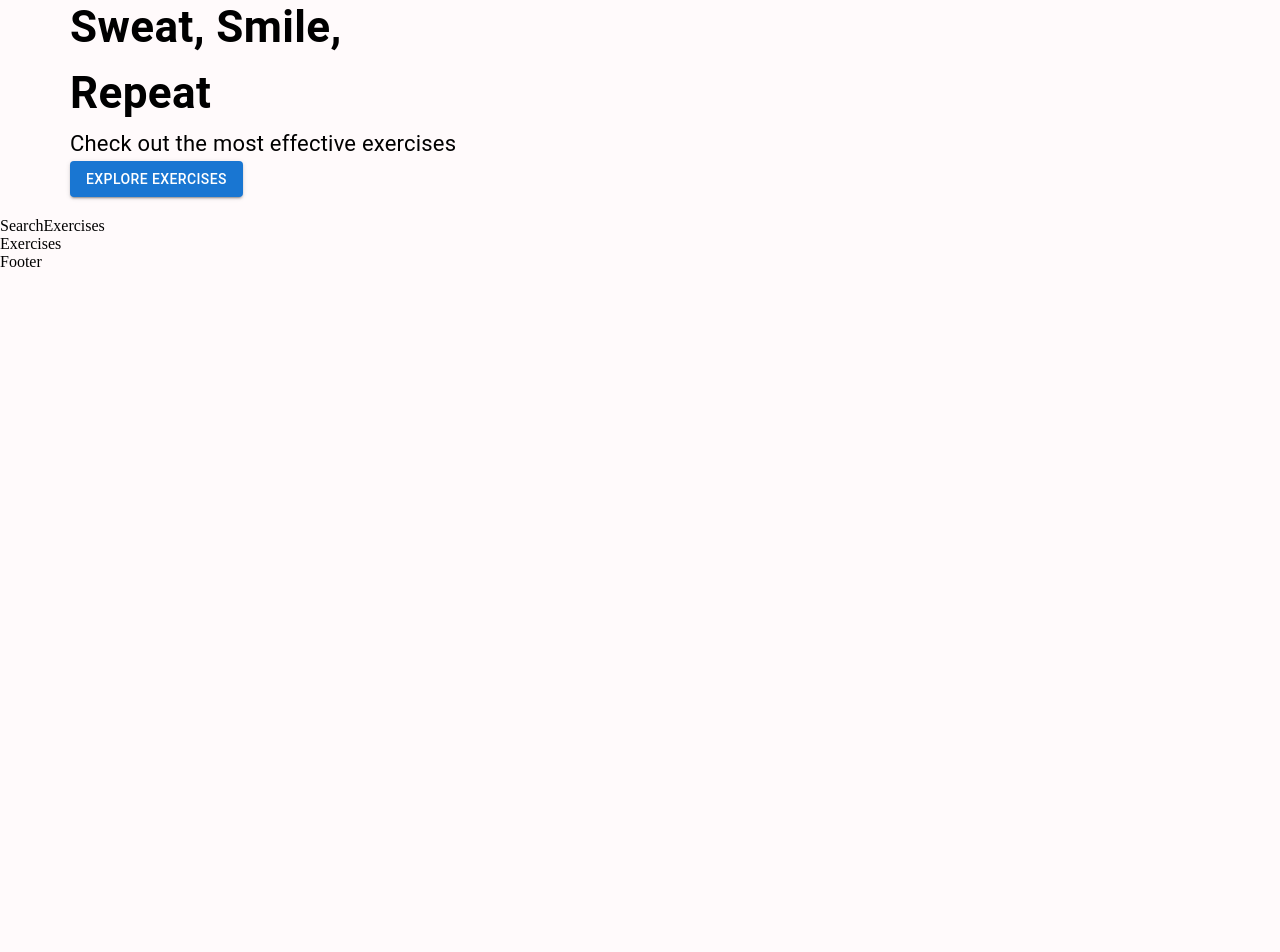
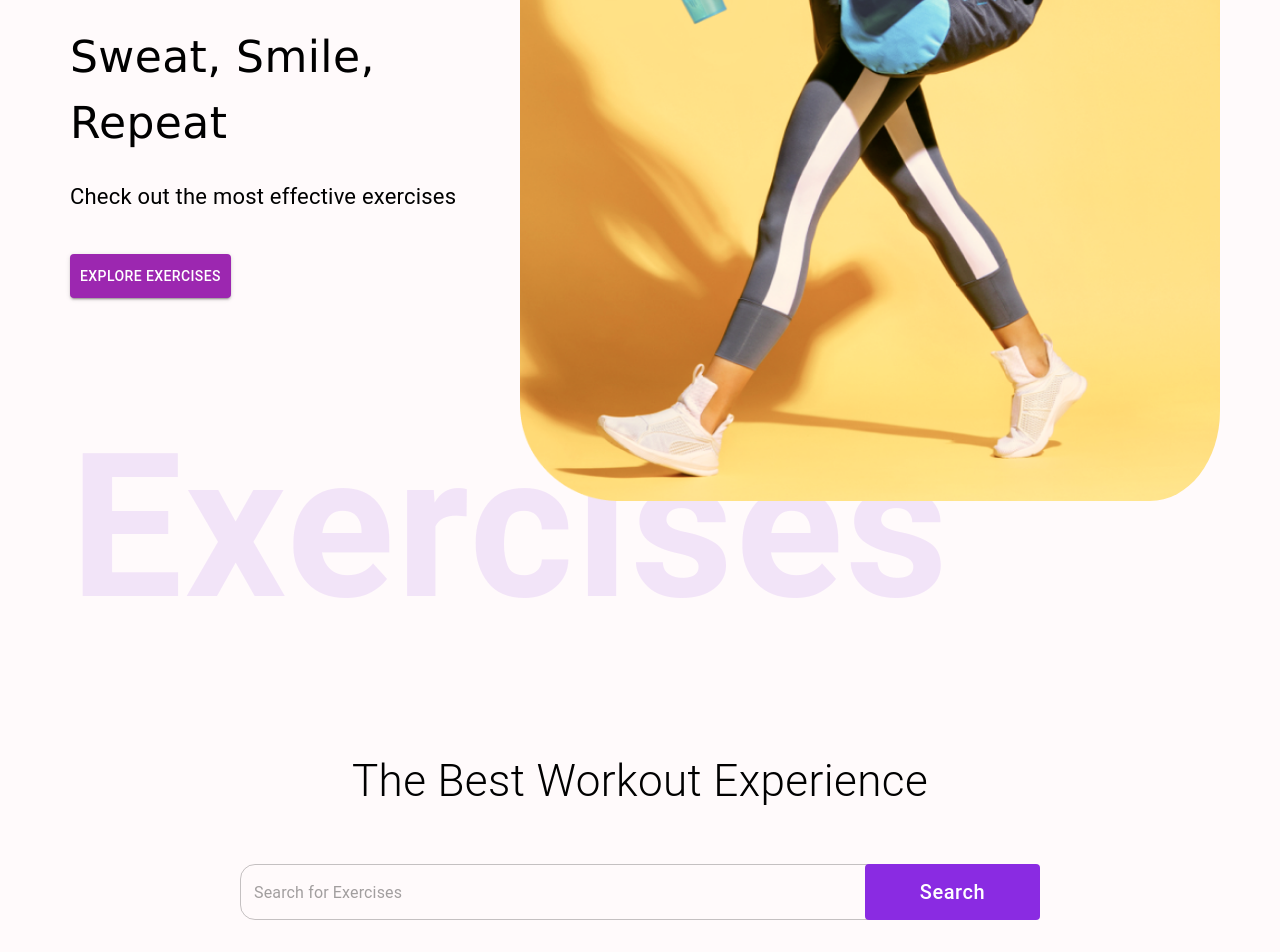
Before and after one commit to Jamesserra/react-exercise-app, a React (Create React App) app: page / in a window 1280 px wide. Shown: the part 360-1312 px from the top of the page. Before the commit the page ends 800 px from the top, so only its background shows below. Built offline with nearby package versions, Linux system fonts and the light colour scheme; no server answers.

Commit message:
api/search

```diff
--- a/src/App.css
+++ b/src/App.css
@@ -1,5 +1,5 @@
 body {
-  font-family: 'Josefin Sans';
+  font-family: 'Verdana';
   background-color: #FFFAFB;
 }
 
@@ -55,12 +55,12 @@ body {
 
 .hero-banner-img {
   position: absolute;
-  right: 40px;
+  right: 60px;
   top: 0px;
   width: 700px;
   height: 900px;
-  margin-top: -330px;
-
+  margin-top: -335px;
+  border-radius: 10%;
 }
 
 .exercise-card {
@@ -92,9 +92,13 @@ body {
   transform: scale(1.1, 1.1);
 }
 
+.input-field > div {
+  border-radius: 15px;
+}
+
 .search-btn:hover {
-  color: #FF2625 !important;
-  border: 1px solid #FF2625 !important;
+  color: #8a2be2 !important;
+  border: 1px solid #8a2be2 !important;
 }
 
 .exercise-video {
--- a/src/components/HeroBanner.js
+++ b/src/components/HeroBanner.js
@@ -1,5 +1,6 @@
 import React from "react";
 import { Box, Stack, Typography, Button } from "@mui/material";
+import HeroBannerImage from "../assets/images/banner.png";
 
 const HeroBanner = () => {
   return (
@@ -11,19 +12,42 @@ const HeroBanner = () => {
       position="relative"
       p="20px"
     >
-      <Typography color="#4169e1" fontWeight="600" fontSize="25px">
+      <Typography color="#8a2be2" fontWeight="600" fontSize="25px">
         Fitness Club
       </Typography>
       <Typography
-        fontWeight="700"
+        fontWeight="500"
+        fontFamily="Verdana"
         sx={{ fontSize: { lg: "44px", xs: "40px" } }}
+        mb="23px"
+        mt="30px"
       >
         Sweat, Smile, <br /> Repeat
       </Typography>
-      <Typography fontSize="22px" lineHeight="35px">
+      <Typography fontSize="22px" lineHeight="35px" mb={5}>
         Check out the most effective exercises
       </Typography>
-      <Button variant="contained">Explore Exercises</Button>
+      <Button
+        color="secondary"
+        variant="contained"
+        href="#exercises"
+        sx={{ backgroundColor: "8a2be2", padding: "10px" }}
+      >
+        Explore Exercises
+      </Button>
+      <Typography
+        fontWeight={600}
+        color="#8a2be2"
+        sx={{
+          opacity: 0.1,
+          display: { lg: "block", xs: "none" },
+        }}
+        fontSize="200px"
+        mt={10}
+      >
+        Exercises
+      </Typography>
+      <img src={HeroBannerImage} alt="banner" className="hero-banner-img" />
     </Box>
   );
 };
--- a/src/components/NavBar.js
+++ b/src/components/NavBar.js
@@ -26,13 +26,13 @@ const NavBar = () => {
           }}
         />
       </Link>
-      <Stack direction="row" gap="40px" fontSize="24px" alightItems="flex-end">
+      <Stack direction="row" gap="40px" fontSize="24px" alignItems="flex-end">
         <Link
           to="/"
           style={{
             textDecoration: "none",
             color: "#3A1212",
-            borderBottom: "3px solid #4169e1",
+            borderBottom: "3px solid #8a2be2",
           }}
         >
           Home
--- a/src/components/SearchExercises.js
+++ b/src/components/SearchExercises.js
@@ -1,10 +1,69 @@
-import React from "react";
+import React, { useEffect, useState } from "react";
+import { Box, Button, Stack, TextField, Typography } from "@mui/material";
+import { exerciseOptions, fetchData } from "../utils/fetchData";
 
 const SearchExercises = () => {
+  const [search, setSearch] = useState("");
+
+  const handleSearch = async () => {
+    if (search) {
+      const exercisesData = await fetchData(
+        "https://exercisedb.p.rapidapi.com/exercises",
+        exerciseOptions
+      );
+      console.log(exercisesData);
+    }
+  };
+
   return (
-    <div>
-      SearchExercises<div></div>
-    </div>
+    <Stack alignItems="center" mt="30px" justifyContent="center" p="20px">
+      <Typography
+        fontWeight={300}
+        sx={{ fontSize: { lg: "44px", xs: "30px" } }}
+        mb="50px"
+        textAlign="center"
+      >
+        The Best Workout Experience
+      </Typography>
+      <Box position="relative" mb="72px" className="input-box">
+        <TextField
+          className="input-field"
+          sx={{
+            input: {
+              fontWeight: "400",
+              borderRadius: "5px",
+              borderColor: "red",
+            },
+            width: { lg: "800px", sm: "350px" },
+            borderRadius: "45px",
+            borderColor: "red",
+          }}
+          type="text"
+          height="76px"
+          value={search}
+          onChange={(e) => {
+            setSearch(e.target.value.toLowerCase());
+          }}
+          placeholder="Search for Exercises"
+        />
+        <Button
+          className="search-btn"
+          sx={{
+            bgcolor: "#8a2be2",
+            color: "#fff",
+            textTransform: "none",
+            width: { lg: "175px", xs: "80px" },
+            fontSize: { lg: "20px", xs: "14px" },
+            height: "56px",
+            position: "absolute",
+            right: "0",
+          }}
+          onClick={handleSearch}
+        >
+          Search
+        </Button>
+      </Box>
+    </Stack>
   );
 };
 
--- /dev/null
+++ b/src/utils/fetchData.js
@@ -0,0 +1,14 @@
+export const exerciseOptions = {
+  method: "GET",
+  headers: {
+    "X-RapidAPI-Host": "exercisedb.p.rapidapi.com",
+    "X-RapidAPI-Key": process.env.REACT_APP_RAPID_API_KEY,
+  },
+};
+
+export const fetchData = async (url, options) => {
+  const response = await fetch(url, options);
+  const data = await response.json();
+
+  return data;
+};
```
Also changed, not shown: 1 other file (tests, documents, lock files or other folders).
